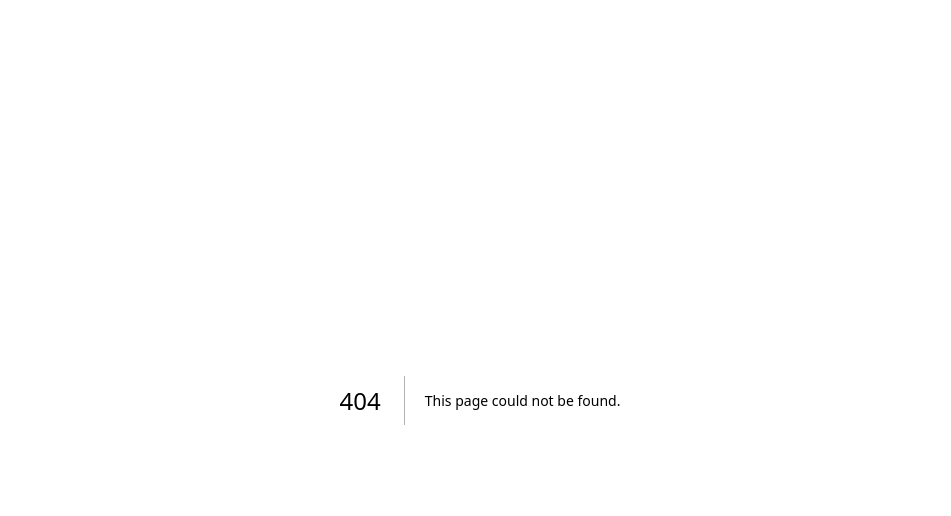
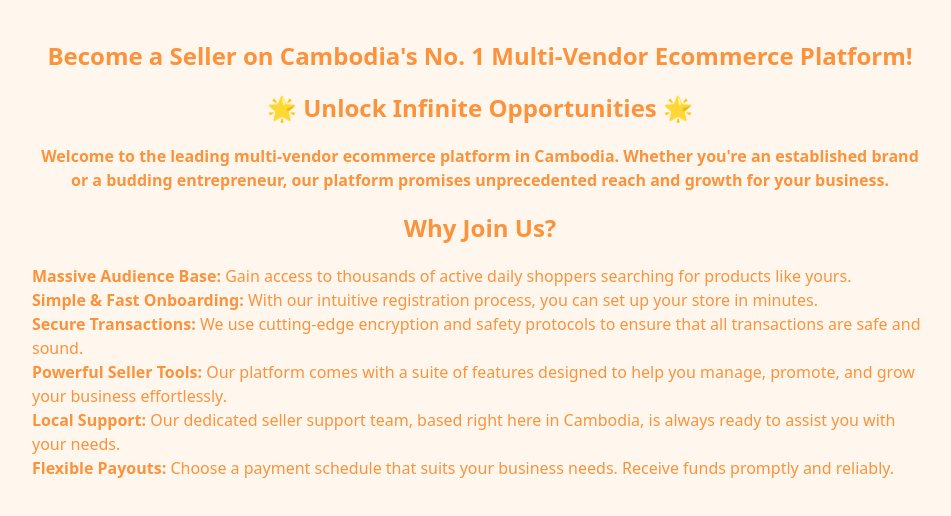
Before and after one commit to azazali186/ecom-empire, a Next.js app: page /become-a-seller in a window 1280 px wide. Before the commit this address had no page. Shown: the top 516 px of the page, without its empty margins (160-1111 px from the left). Built offline with nearby package versions, Linux system fonts and the light colour scheme.

Commit message:
become a seller page working

```diff
--- a/components/landing/Header.tsx
+++ b/components/landing/Header.tsx
@@ -21,7 +21,7 @@ const Header = () => {
         <div className="flex gap-5 justify-center items-center ml-20 ">
           <div className="cursor-pointer hover:scale-125"><Link href={"/auth/login"} >Login</Link></div>
           <div className="cursor-pointer hover:scale-125"><Link href={"/auth/sign-up"} >Sign-up</Link></div>
-          <div className="cursor-pointer hover:scale-125">Become A Seller</div>
+          <div className="cursor-pointer hover:scale-125"><Link href={"/become-a-seller"}>Become A Seller</Link></div>
         </div>
       </div>
       <div className="right">
--- /dev/null
+++ b/pages/become-a-seller.tsx
@@ -0,0 +1,64 @@
+import React from "react";
+
+const becomeASeller = () => {
+  return (
+    <div className="shadow-md px-48 py-10 text-orange-400 bg-orange-50 h-screen">
+      <h1 className="text-2xl font-bold text-center mb-5">
+        Become a Seller on Cambodia&apos;s No. 1 Multi-Vendor Ecommerce
+        Platform!
+      </h1>
+
+      <h1 className="text-2xl font-bold text-center mb-5">🌟 Unlock Infinite Opportunities 🌟</h1>
+
+      <h3 className="text-l font-bold text-center mb-5">
+        Welcome to the leading multi-vendor ecommerce platform in Cambodia.
+        Whether you&apos;re an established brand or a budding entrepreneur, our
+        platform promises unprecedented reach and growth for your business.
+      </h3>
+
+      <h1 className="text-2xl font-bold text-center mb-5">Why Join Us?</h1>
+      <ul className="text-l  mb-5">
+        <li>
+          <p>
+            <b>Massive Audience Base: </b> Gain access to thousands of active
+            daily shoppers searching for products like yours.
+          </p>
+        </li>
+        <li>
+          <p>
+            <b>Simple & Fast Onboarding: </b> With our intuitive registration
+            process, you can set up your store in minutes.
+          </p>
+        </li>
+        <li>
+          <p>
+            <b>Secure Transactions: </b> We use cutting-edge encryption and
+            safety protocols to ensure that all transactions are safe and sound.
+          </p>
+        </li>
+        <li>
+          <p>
+            <b>Powerful Seller Tools: </b> Our platform comes with a suite of
+            features designed to help you manage, promote, and grow your
+            business effortlessly.
+          </p>
+        </li>
+        <li>
+          <p>
+            <b>Local Support: </b> Our dedicated seller support team, based
+            right here in Cambodia, is always ready to assist you with your
+            needs.
+          </p>
+        </li>
+        <li>
+          <p>
+            <b>Flexible Payouts: </b> Choose a payment schedule that suits your
+            business needs. Receive funds promptly and reliably.
+          </p>
+        </li>
+      </ul>
+    </div>
+  );
+};
+
+export default becomeASeller;
```
Also changed, not shown: components/common/images/imageSlider.tsx (deleted).
